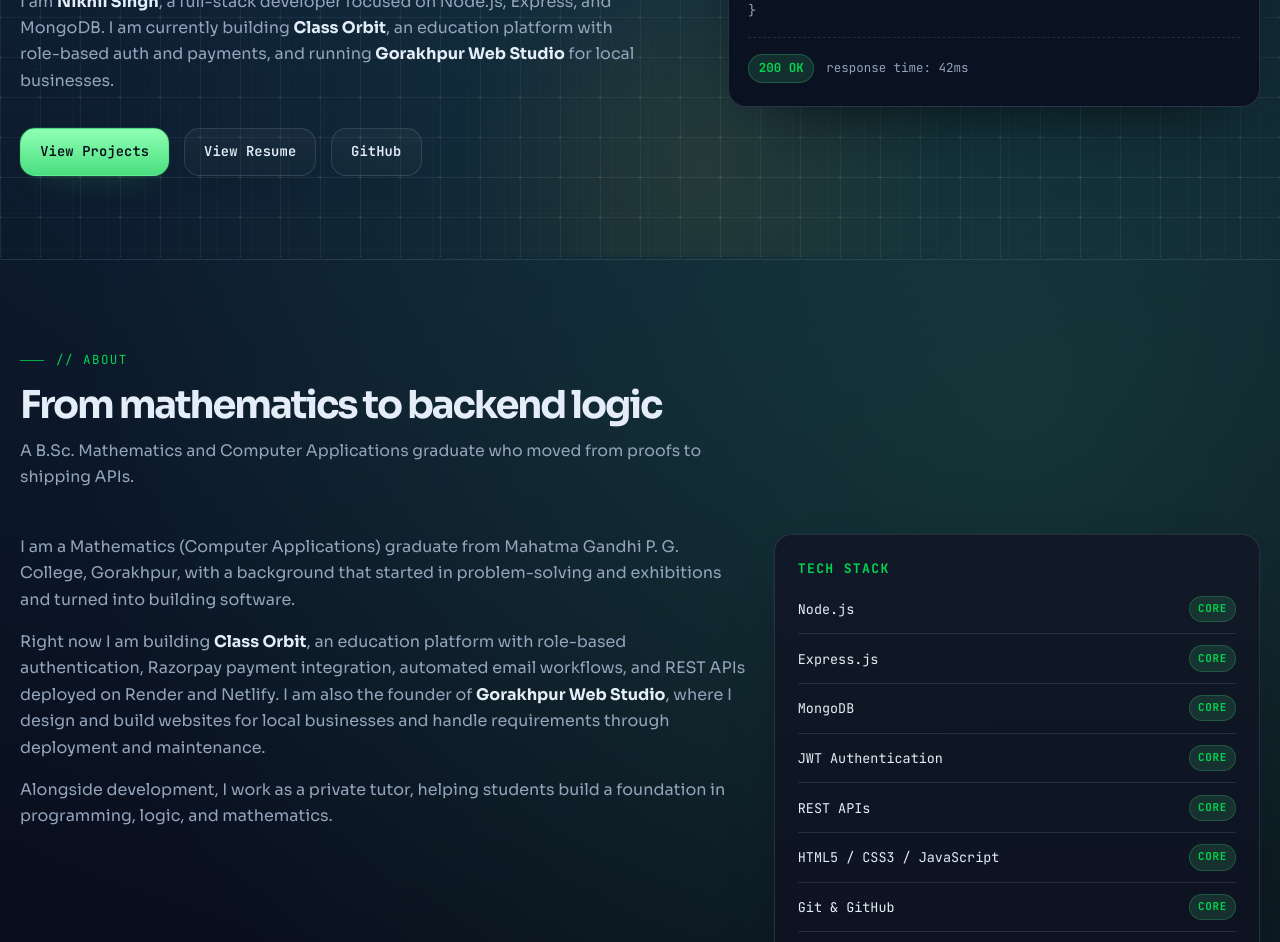
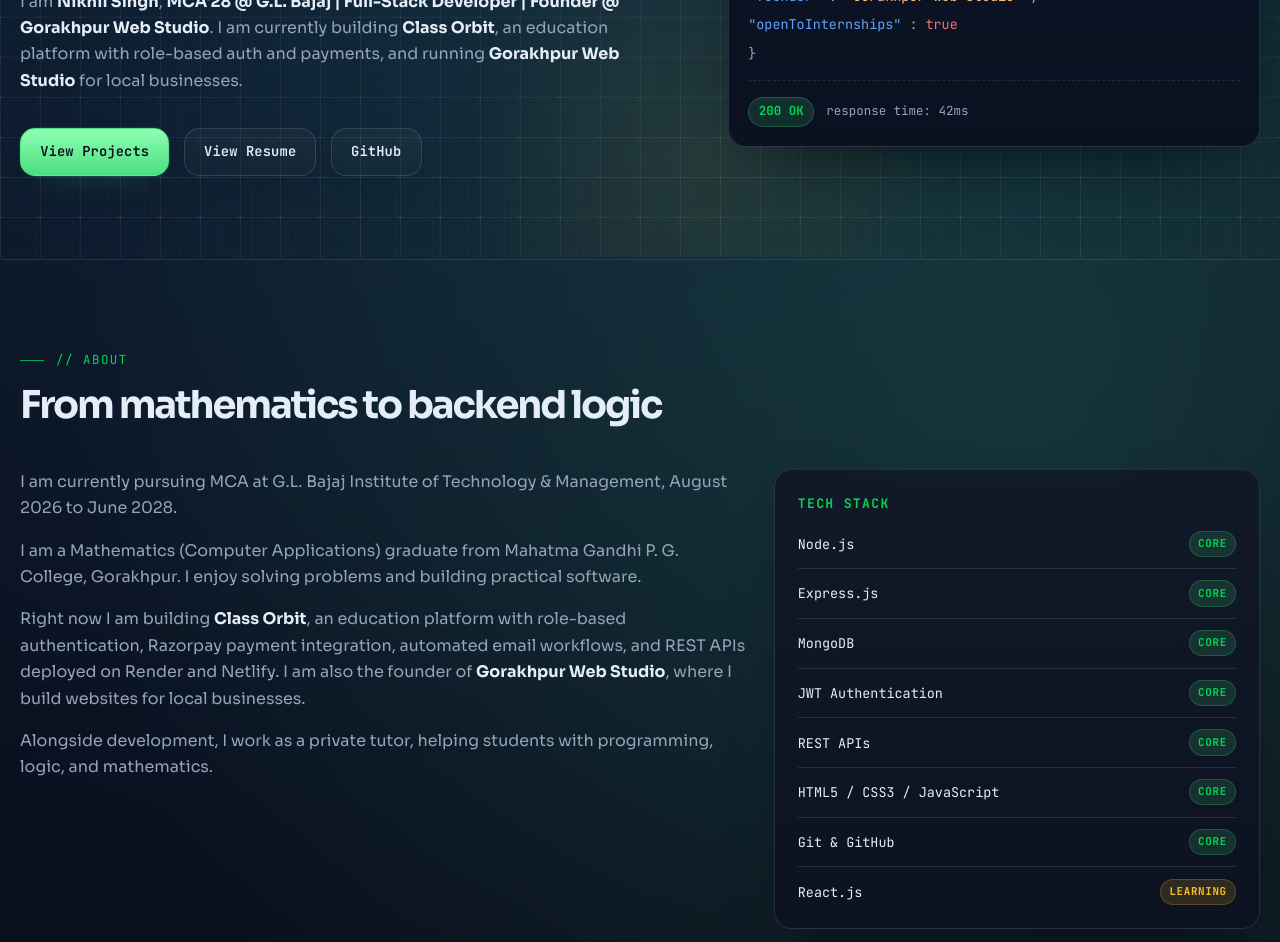
Before and after one commit to nikhil-mca-code/nikhil-mca-code, a plain HTML site: page index.html in a window 1280 px wide. Shown: the part 543-1485 px from the top of the page. Drawn offline with Linux system fonts and the light colour scheme.

Commit message:
edu-update

```diff
--- a/index.html
+++ b/index.html
@@ -16,7 +16,7 @@
   <meta name="application-name" content="Nikhil Singh Portfolio" />
   <meta name="apple-mobile-web-app-title" content="Nikhil Singh" />
   <meta name="msapplication-TileColor" content="#0b1020" />
-  <meta name="msapplication-TileImage" content="/mstile-150x150.png" />
+  <meta name="msapplication-TileImage" content="\assets\favicon\favicon-96x96.png" />
   <meta name="msapplication-config" content="/browserconfig.xml" />
   <meta name="theme-color" content="#0b1020" media="(prefers-color-scheme: dark)" />
   <meta name="theme-color" content="#f8fafc" media="(prefers-color-scheme: light)" />
@@ -304,7 +304,8 @@
           </h1>
 
           <p class="lead">
-            I am <strong>Nikhil Singh</strong>, a full-stack developer focused on Node.js, Express, and MongoDB.
+            I am <strong>Nikhil Singh</strong>, <strong>MCA'28 @ G.L. Bajaj | Full-Stack Developer | Founder @ Gorakhpur
+              Web Studio</strong>.
             I am currently building <strong>Class Orbit</strong>, an education platform with role-based auth and
             payments, and running <strong>Gorakhpur Web Studio</strong> for local businesses.
           </p>
@@ -340,26 +341,34 @@
       <div class="wrap">
         <div class="section-head">
           <span class="section-eyebrow">// about</span>
+
           <h2>From mathematics to backend logic</h2>
-          <p>A B.Sc. Mathematics and Computer Applications graduate who moved from proofs to shipping APIs.</p>
         </div>
 
         <div class="about-grid">
           <div class="about-text">
             <p>
-              I am a Mathematics (Computer Applications) graduate from Mahatma Gandhi P. G. College, Gorakhpur,
-              with a background that started in problem-solving and exhibitions and turned into building software.
+              I am currently pursuing MCA at G.L. Bajaj Institute of Technology &amp; Management, August 2026 to June
+              2028.
             </p>
+
+            <p>
+              I am a Mathematics (Computer Applications) graduate from Mahatma Gandhi P. G. College, Gorakhpur. I enjoy
+              solving problems and building practical software.
+            </p>
+
             <p>
               Right now I am building <strong>Class Orbit</strong>, an education platform with role-based
-              authentication, Razorpay payment integration, automated email workflows, and REST APIs deployed on
-              Render and Netlify. I am also the founder of <strong>Gorakhpur Web Studio</strong>, where I design and
-              build websites for local businesses and handle requirements through deployment and maintenance.
+              authentication, Razorpay payment integration, automated email workflows, and REST APIs deployed on Render
+              and Netlify. I am also the founder of <strong>Gorakhpur Web Studio</strong>, where I build websites for
+              local businesses.
             </p>
+
             <p>
-              Alongside development, I work as a private tutor, helping students build a foundation in programming,
-              logic, and mathematics.
+              Alongside development, I work as a private tutor, helping students with programming, logic, and
+              mathematics.
             </p>
+
           </div>
 
           <aside class="stack-card" aria-label="Technology stack">
@@ -444,8 +453,8 @@
                   <picture>
                     <source type="image/webp" srcset="/assets/projects/class-orbit.webp">
                     <img src="/assets/projects/class-orbit.png"
-                    alt="Screenshot of the Class Orbit education platform dashboard and project overview" loading="lazy"
-                    decoding="async">
+                      alt="Screenshot of the Class Orbit education platform dashboard and project overview"
+                      loading="lazy" decoding="async">
                   </picture>
                   <div class="project-metrics" aria-label="Project metrics placeholders">
                     <div class="metric">
@@ -722,6 +731,10 @@
           <article class="info-card">
             <h3>Education</h3>
             <div class="edu-item">
+              <h4>G.L. Bajaj Institute of Technology &amp; Management</h4>
+              <p>MCA - Aug 2026 to Jun 2028</p>
+            </div>
+            <div class="edu-item">
               <h4>Mahatma Gandhi P. G. College, Gorakhpur</h4>
               <p>Bachelor of Science - Mathematics &amp; Computer Application - Aug 2023 to Jun 2026</p>
             </div>
--- a/script.js
+++ b/script.js
@@ -422,7 +422,7 @@
   '<div class="terminal-line"><span class="prompt">$</span><span class="cmd">curl https://api.nikhil.dev/about</span></div>',
   '<div class="terminal-line"><span class="term-punct">{</span></div>',
   '<div class="terminal-line"><span class="term-key">"name"</span><span class="term-punct">:</span> <span class="term-string">"Nikhil Singh"</span><span class="term-punct">,</span></div>',
-  '<div class="terminal-line"><span class="term-key">"role"</span><span class="term-punct">:</span> <span class="term-string">"Full-Stack Developer"</span><span class="term-punct">,</span></div>',
+  '<div class="terminal-line"><span class="term-key">"role"</span><span class="term-punct">:</span> <span class="term-string">"MCA`28@ G.L. Bajaj | Full-Stack Developer | Founder @ Gorakhpur Web Studio"</span><span class="term-punct">,</span></div>',
   '<div class="terminal-line"><span class="term-key">"location"</span><span class="term-punct">:</span> <span class="term-string">"Gorakhpur, India"</span><span class="term-punct">,</span></div>',
   '<div class="terminal-line"><span class="term-key">"stack"</span><span class="term-punct">:</span> <span class="term-punct">[</span><span class="term-string">"Node.js"</span><span class="term-punct">,</span> <span class="term-string">"Express"</span><span class="term-punct">,</span> <span class="term-string">"MongoDB"</span><span class="term-punct">]</span><span class="term-punct">,</span></div>',
   '<div class="terminal-line"><span class="term-key">"currentProject"</span><span class="term-punct">:</span> <span class="term-string">"Class Orbit"</span><span class="term-punct">,</span></div>',
--- a/style.css
+++ b/style.css
@@ -527,6 +527,10 @@
   margin-bottom: clamp(2.5rem, 3.4vw, 3.5rem);
 }
 
+#about .section-head {
+  max-width: 100%;
+}
+
 .section-head h2 {
   margin: 0.85rem 0 0.8rem;
   font-size: clamp(2rem, 3vw, 3.35rem);
@@ -721,7 +725,7 @@
   scroll-snap-type: x mandatory;
   scroll-behavior: smooth;
   overscroll-behavior-x: contain;
-  overscroll-behavior-y: contain;
+  overscroll-behavior-y: auto;
   scrollbar-width: none;
   -ms-overflow-style: none;
   touch-action: pan-y;
@@ -927,6 +931,13 @@
   gap: 0.7rem;
   align-self: stretch;
   position: relative;
+  pointer-events: none;
+}
+
+.project-preview *,
+.project-preview *::before,
+.project-preview *::after {
+  pointer-events: none;
 }
 
 .project-preview::after {
```
Lines whose indentation alone changed are shown as unchanged.
